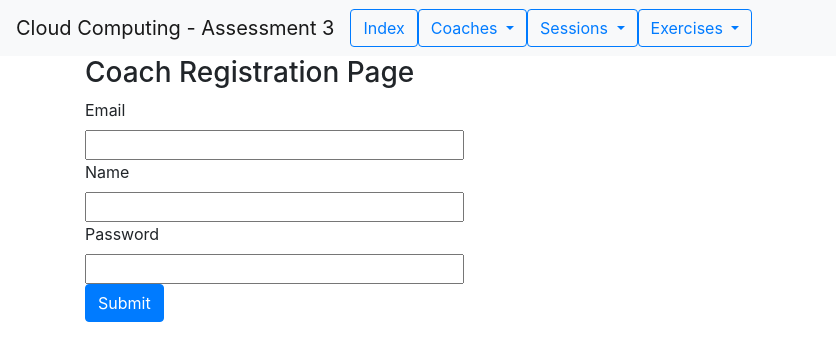
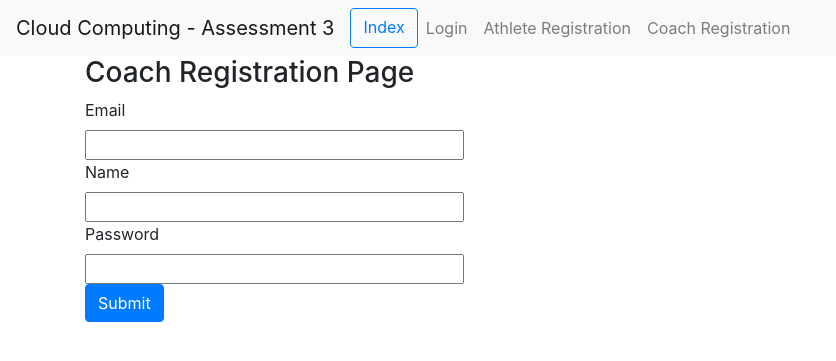
Before and after one commit to Thomas-Elder/py.cc-ass3, a Flask app: template web/lift/templates/authentication/register_coach.html in a window 1280 px wide. Shown: the top 361 px of the page, without its empty margins (0-836 px from the left). Run offline with Flask 2, Linux system fonts and the light colour scheme; the template is opened without the code that fills it, so the values that code supplies are empty, except form fields; form fields are guessed from the names that the template uses; some libraries are stand-ins or nearby versions.

Commit message:
Updated base template with new nav

```diff
--- a/web/lift/templates/base.html
+++ b/web/lift/templates/base.html
@@ -25,35 +25,20 @@
 
           <a class="btn btn-outline-primary" href="{{ url_for('index')}}">Index</a>
 
-          <div class="dropdown">
-            <button class="btn btn-outline-primary dropdown-toggle" type="button" id="sessionDropDown" data-toggle="dropdown" aria-haspopup="true" aria-expanded="false">
-              Coaches
-            </button>
-            <div class="dropdown-menu" aria-labelledby="sessionDropDown">
-              <a class="nav-item nav-link" href="{{ url_for('coach.sessions')}}">Sessions</a>
-              <a class="nav-item nav-link" href="{{ url_for('coach.athletes')}}">Athletes</a>
-            </div>
-          </div>
-
-          <div class="dropdown">
-            <button class="btn btn-outline-primary dropdown-toggle" type="button" id="sessionDropDown" data-toggle="dropdown" aria-haspopup="true" aria-expanded="false">
-              Sessions
-            </button>
-            <div class="dropdown-menu" aria-labelledby="sessionDropDown">
-              <a class="nav-item nav-link" href="{{ url_for('athlete.session_new')}}">New Session</a>
-              <a class="nav-item nav-link" href="{{ url_for('athlete.session_history')}}">Session History</a>
-            </div>
-          </div>
-
-          <div class="dropdown">
-            <button class="btn btn-outline-primary dropdown-toggle" type="button" id="exerciseDropDown" data-toggle="dropdown" aria-haspopup="true" aria-expanded="false">
-              Exercises
-            </button>
-            <div class="dropdown-menu" aria-labelledby="exerciseDropDown">
-              <a class="nav-item nav-link" href="{{ url_for('athlete.exercise_history')}}">Exercise History</a>
-            </div>
-          </div>
-
+          {% if not current_user.is_authenticated %}
+          <a class="nav-item nav-link" href="{{ url_for('authentication.login')}}">Login</a>
+          <a class="nav-item nav-link" href="{{ url_for('authentication.register_athlete')}}">Athlete Registration</a>
+          <a class="nav-item nav-link" href="{{ url_for('authentication.register_coach')}}">Coach Registration</a>
+          {% else %}
+            {% if current_user.coach %}
+            <a class="nav-item nav-link" href="{{ url_for('coach.sessions')}}">Sessions</a>
+            <a class="nav-item nav-link" href="{{ url_for('coach.athletes')}}">Athletes</a>
+            {% else %}
+            <a class="nav-item nav-link" href="{{ url_for('athlete.session_new')}}">New Session</a>
+            <a class="nav-item nav-link" href="{{ url_for('athlete.session_history')}}">Session History</a>
+            <a class="nav-item nav-link" href="{{ url_for('athlete.exercise_history')}}">Exercise History</a>
+            {% endif %}
+          {% endif %}
         </div>
     </nav>
     <!-- Your page content -->
```
